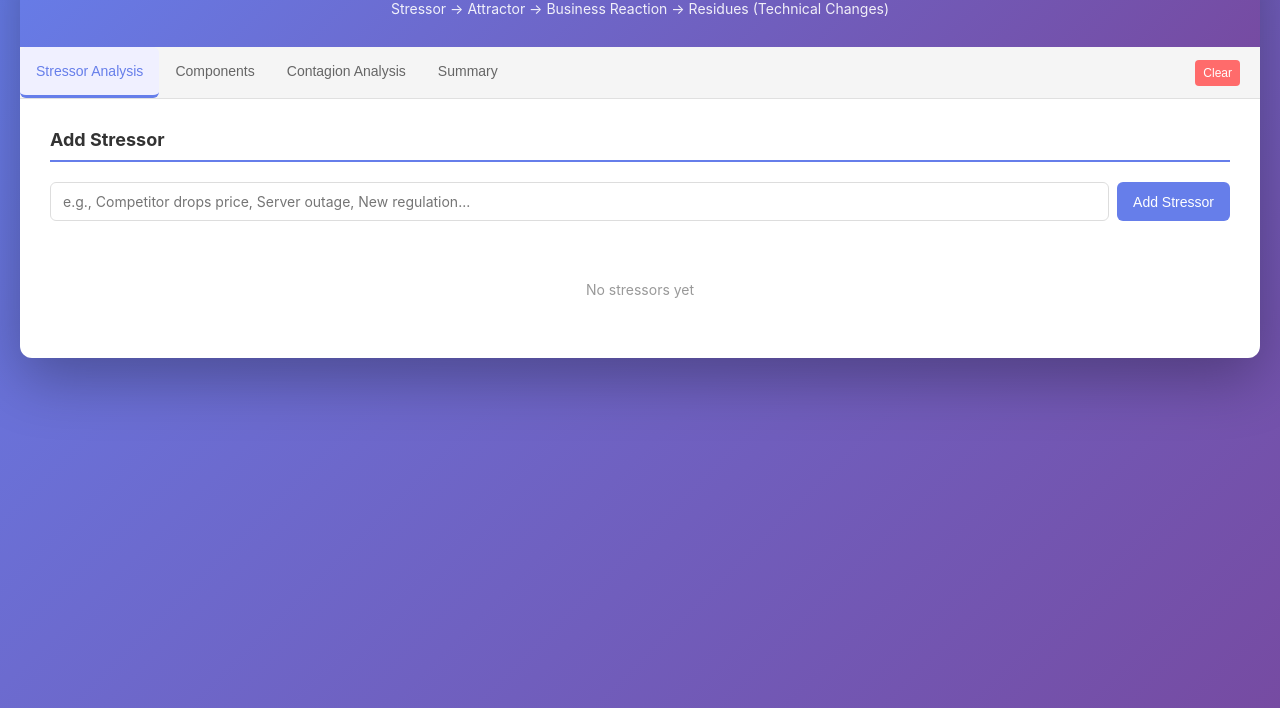
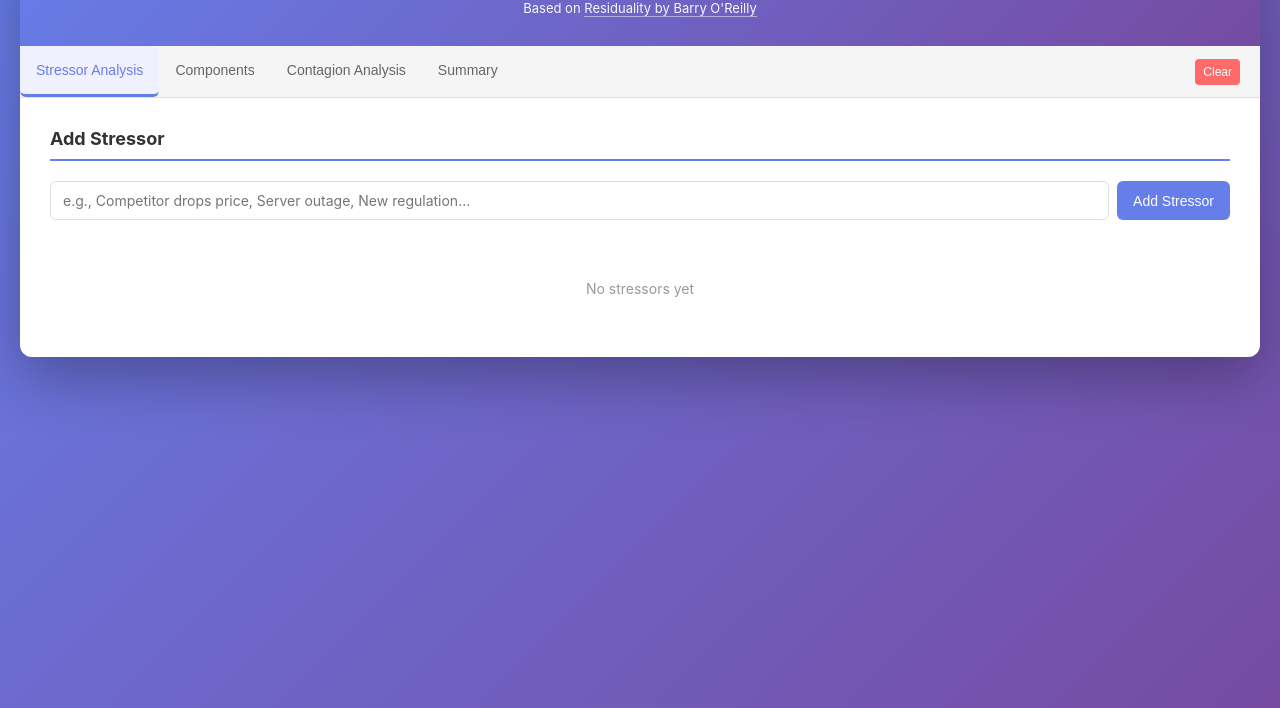
Before and after one commit to ctford/residuality, a plain HTML site: page residuality-analysis.html in a window 1280 px wide. Shown: the part 92-800 px from the top of the page. Drawn offline with Linux system fonts and the light colour scheme.

Commit message:
Move attribution to Barry O'Reilly in header subtitle, remove process flowchart

```diff
--- a/residuality-analysis.html
+++ b/residuality-analysis.html
@@ -46,10 +46,8 @@
         }
 
         .attribution {
-            position: absolute;
-            top: 20px;
-            right: 30px;
-            font-size: 12px;
+            font-size: 13px;
+            opacity: 0.95;
         }
 
         .attribution a {
@@ -423,11 +421,10 @@
 <body>
     <div class="container">
         <header>
+            <h1>Residuality Analysis Tool</h1>
             <div class="attribution">
                 Based on <a href="https://leanpub.com/residuality" target="_blank">Residuality by Barry O'Reilly</a>
             </div>
-            <h1>Residuality Analysis Tool</h1>
-            <p>Stressor → Attractor → Business Reaction → Residues (Technical Changes)</p>
         </header>
 
         <nav>
```
